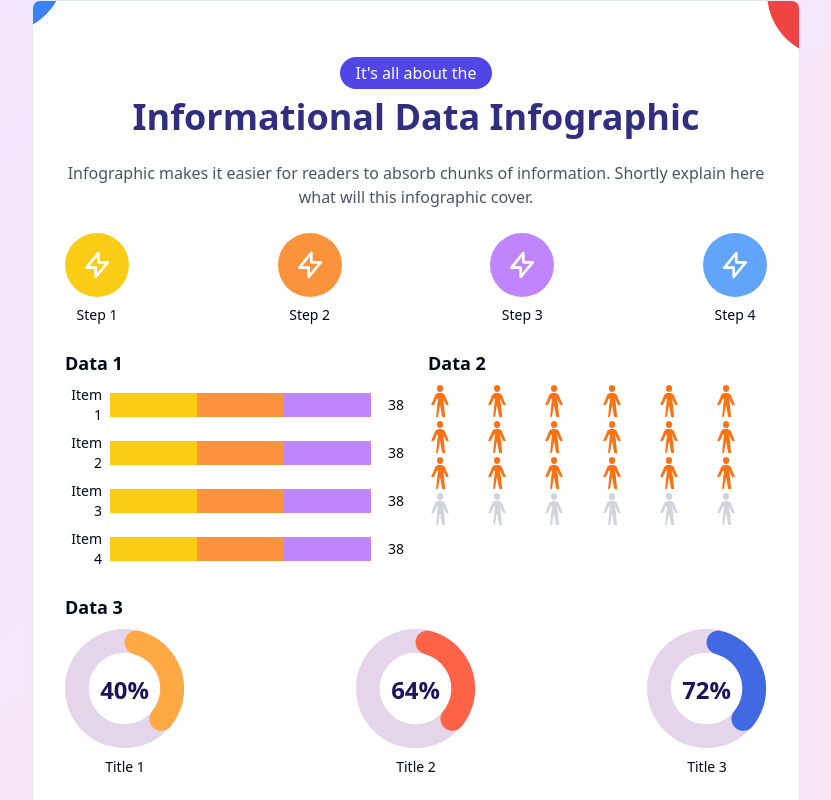
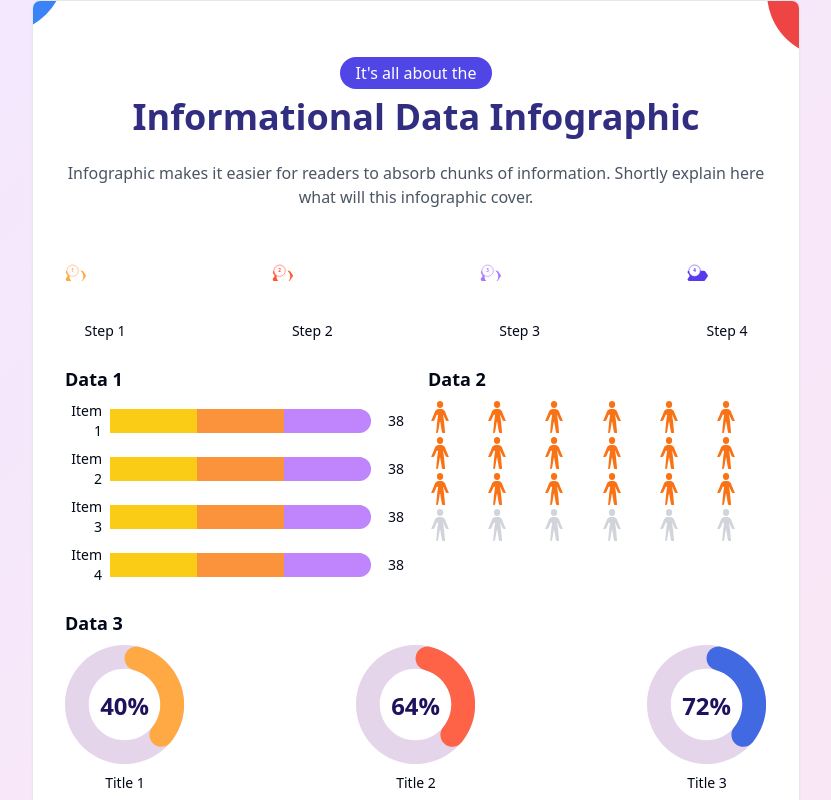
Before and after one commit to GPT-Engineer-App/dashboard-replicator, a React (Vite) app: page / in a window 1280 px wide. Shown: the top 800 px of the page, without its empty margins (224-1055 px from the left). Built offline with nearby package versions, Linux system fonts and the light colour scheme.

Commit message:
GPT Engineer Update [skip gpt_engineer]

```diff
--- a/src/pages/Index.jsx
+++ b/src/pages/Index.jsx
@@ -24,17 +24,24 @@ const Index = () => {
           Infographic makes it easier for readers to absorb chunks of information. Shortly explain here what will this infographic cover.
         </p>
 
-        <div className="flex justify-between items-center">
+        <div className="flex justify-between items-center relative">
           {['Step 1', 'Step 2', 'Step 3', 'Step 4'].map((step, index) => (
             <div key={step} className="flex flex-col items-center">
-              <div className={`w-16 h-16 rounded-full flex items-center justify-center ${['bg-yellow-400', 'bg-orange-400', 'bg-purple-400', 'bg-blue-400'][index]}`}>
-                <svg className="w-8 h-8 text-white" fill="none" viewBox="0 0 24 24" stroke="currentColor">
-                  <path strokeLinecap="round" strokeLinejoin="round" strokeWidth={2} d="M13 10V3L4 14h7v7l9-11h-7z" />
-                </svg>
-              </div>
+              <svg xmlns="http://www.w3.org/2000/svg" width="80" height="80" viewBox="0 0 420 83.999999">
+                <g clipPath={`url(#clip-path-${index})`}>
+                  <path fill={['#ffa945', '#ff5732', '#a97aff', '#563aef'][index]} d="M89.34375 30L9.632812 30C4.066406 30 0.792969 36.292969 3.976562 40.894531L12.28125 52.886719C13.902344 55.226562 13.910156 58.324219 12.304688 60.671875L4.085938 72.683594C0.933594 77.28125 4.214844 83.542969 9.769531 83.542969L89.34375 83.542969C91.613281 83.542969 93.734375 82.417969 95.027344 80.542969L108.640625 60.648438C110.238281 58.316406 110.238281 55.234375 108.640625 52.894531L95.027344 33C93.734375 31.125 91.609375 30 89.34375 30Z" />
+                </g>
+                <g clipPath={`url(#circle-clip-path-${index})`}>
+                  <circle cx="40" cy="30" r="30" fill="#fefbff" stroke={['#ffa945', '#ff5732', '#a97aff', '#563aef'][index]} strokeWidth="3" />
+                </g>
+                <text x="40" y="36" textAnchor="middle" fill={['#ffa945', '#ff5732', '#a97aff', '#563aef'][index]} fontSize="24" fontWeight="bold">
+                  {index + 1}
+                </text>
+              </svg>
               <div className="mt-2 text-sm font-medium">{step}</div>
             </div>
           ))}
+          <div className="absolute top-1/2 left-0 right-0 h-1 bg-gray-300 -z-10"></div>
         </div>
 
         <div className="grid grid-cols-2 gap-6">
@@ -44,11 +51,11 @@ const Index = () => {
               {['Item 1', 'Item 2', 'Item 3', 'Item 4'].map((item, index) => (
                 <div key={item} className="flex items-center">
                   <span className="w-12 text-sm text-right mr-2">{item}</span>
-                  <div className="w-full bg-gray-200 h-6 flex">
+                  <div className="w-full bg-gray-200 h-6 flex rounded-r-full overflow-hidden">
                     {['bg-yellow-400', 'bg-orange-400', 'bg-purple-400', 'bg-blue-600'].map((color, i) => (
                       <div
                         key={i}
-                        className={`${color} h-full transition-all duration-500 ease-in-out`}
+                        className={`${color} h-full transition-all duration-500 ease-in-out ${i === 3 ? 'rounded-r-full' : ''}`}
                         style={{
                           width: `${Math.min(100, Math.max(0, (gaugeValue - i * 25) * 4))}%`,
                         }}
```
